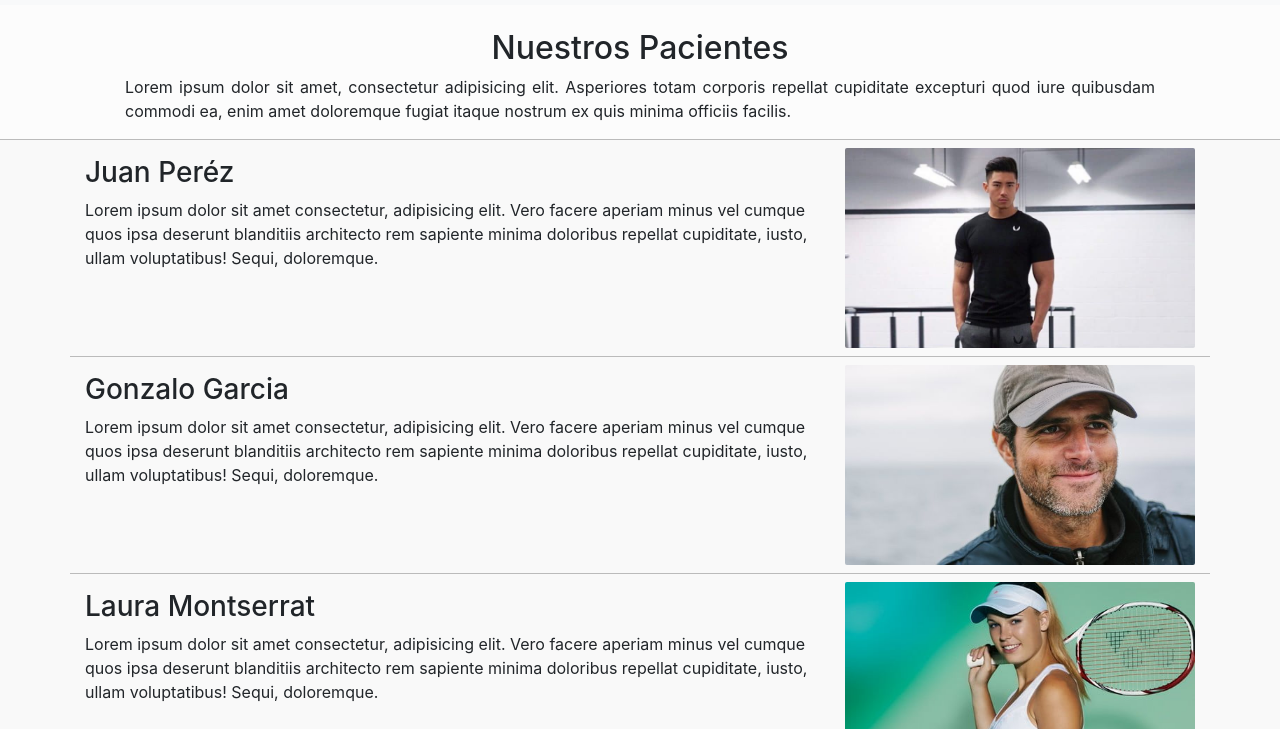
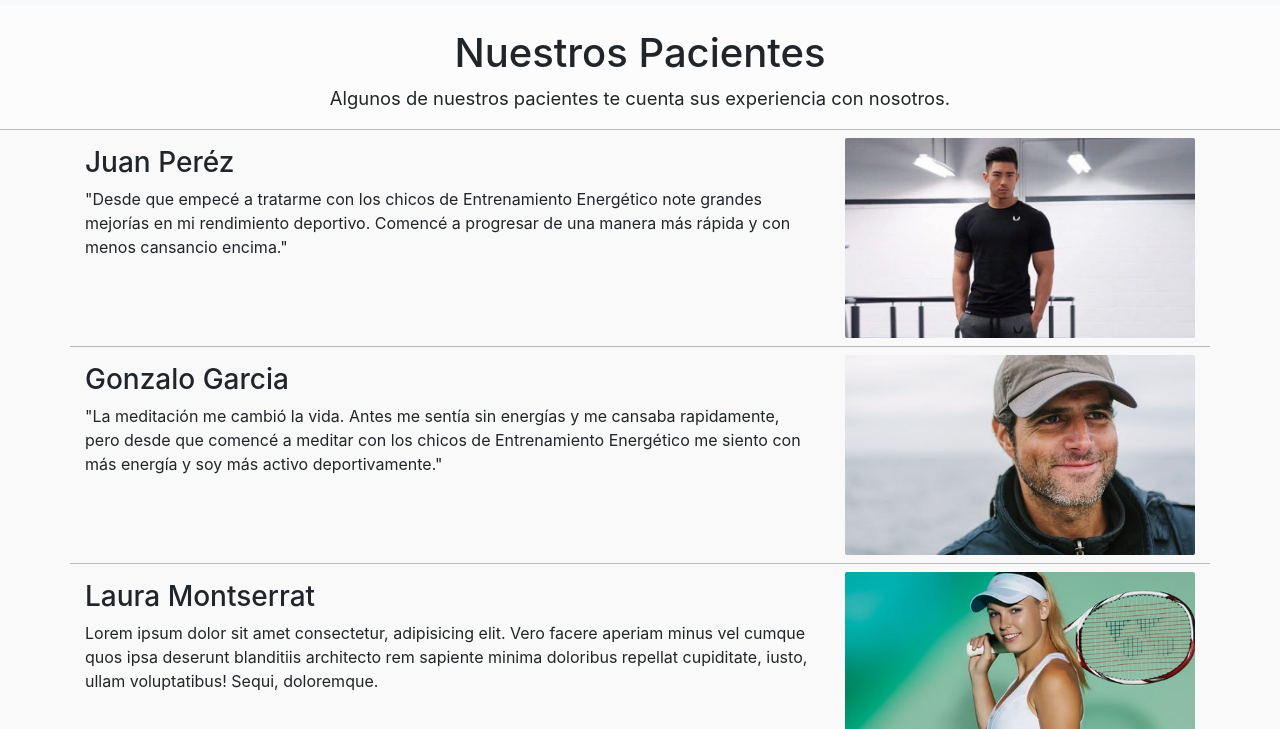
Before and after one commit to IvanPolanis/Coderhouse-Proyecto-Final, a plain HTML site: page html/patients.html in a window 1280 px wide. Shown: the part 71-800 px from the top of the page. Drawn offline with nearby package versions, Linux system fonts and the light colour scheme.

Commit message:
"Adding content patients"

```diff
--- a/css/main.css
+++ b/css/main.css
@@ -107,6 +107,10 @@ textarea {
   margin: 0 1rem; }
   .bi-patient .justify-content {
     text-align: justify; }
+  .bi-patient h2 {
+    font-size: 2.5rem; }
+  .bi-patient p {
+    font-size: 1.15rem; }
 
 .patient-sc {
   border-top: 1px solid #bbbbbb; }
--- a/html/patients.html
+++ b/html/patients.html
@@ -49,7 +49,7 @@
     <div class="container mt-4">
         <div class="bi-patient">
             <h2 class="text-center">Nuestros Pacientes</h2>
-            <p class="justify-content">Lorem ipsum dolor sit amet, consectetur adipisicing elit. Asperiores totam corporis repellat cupiditate excepturi quod iure quibusdam commodi ea, enim amet doloremque fugiat itaque nostrum ex quis minima officiis facilis.</p>
+            <p class="text-center">Algunos de nuestros pacientes te cuenta sus experiencia con nosotros.</p>
         </div>
         </div>
         <section class="bg-lg">
@@ -57,7 +57,7 @@
                 <div class="row ">
                     <div class=" mt-3 col-md-8 col-sm-12 margin-r">
                         <h3 class="mr-auto">Juan Peréz</h3>
-                        <p>Lorem ipsum dolor sit amet consectetur, adipisicing elit. Vero facere aperiam minus vel cumque quos ipsa deserunt blanditiis architecto rem sapiente minima doloribus repellat cupiditate, iusto, ullam voluptatibus! Sequi, doloremque.</p>
+                        <p>"Desde que empecé a tratarme con los chicos de Entrenamiento Energético note grandes mejorías en mi rendimiento deportivo. Comencé a progresar de una manera más rápida y con menos cansancio encima."</p>
                     </div>
                     <div class="col-md-4 col-sm-12 my-md-2 mb-sm-2">
                         <img src="../img/patient.jpg" alt="Juan Perez" class="w-100 img-patient tl">
@@ -66,7 +66,7 @@
                 <div class="row patient-sc">
                     <div class="margin-r mt-3 col-md-8 col-sm-12">
                         <h3 class="mr-auto">Gonzalo Garcia</h3>
-                    <p>Lorem ipsum dolor sit amet consectetur, adipisicing elit. Vero facere aperiam minus vel cumque quos ipsa deserunt blanditiis architecto rem sapiente minima doloribus repellat cupiditate, iusto, ullam voluptatibus! Sequi, doloremque.</p>
+                        <p>"La meditación me cambió la vida. Antes me sentía sin energías y me cansaba rapidamente, pero desde que comencé a meditar con los chicos de Entrenamiento Energético me siento con más energía y soy más activo deportivamente."</p>
                     </div>
                     <div class="col-md-4 col-sm-12 my-md-2 mb-sm-2">
                         <img src="../img/patient2.jpg" alt="Gonzalo Garcia" class="w-100 img-patient br">
@@ -75,7 +75,7 @@
                 <div class="row patient-sc ">
                     <div class="margin-r mt-3 col-md-8 col-sm-12">
                         <h3 class="mr-auto">Laura Montserrat</h3>
-                    <p>Lorem ipsum dolor sit amet consectetur, adipisicing elit. Vero facere aperiam minus vel cumque quos ipsa deserunt blanditiis architecto rem sapiente minima doloribus repellat cupiditate, iusto, ullam voluptatibus! Sequi, doloremque.</p>
+                        <p>Lorem ipsum dolor sit amet consectetur, adipisicing elit. Vero facere aperiam minus vel cumque quos ipsa deserunt blanditiis architecto rem sapiente minima doloribus repellat cupiditate, iusto, ullam voluptatibus! Sequi, doloremque.</p>
                     </div>
                     <div class="col-md-4 col-sm-12 my-md-2 mb-sm-2">
                         <img src="../img/patient3.jpg" alt="Laura Montserrat" class="w-100 img-patient">
--- a/scss/_patients.scss
+++ b/scss/_patients.scss
@@ -2,6 +2,12 @@
     margin: 0 1rem;
     .justify-content{
         text-align: justify;
+    }
+    h2{
+        font-size: 2.5rem;
+    }
+    p{
+        font-size: 1.15rem;
     }
 }
 .patient-sc{
```
